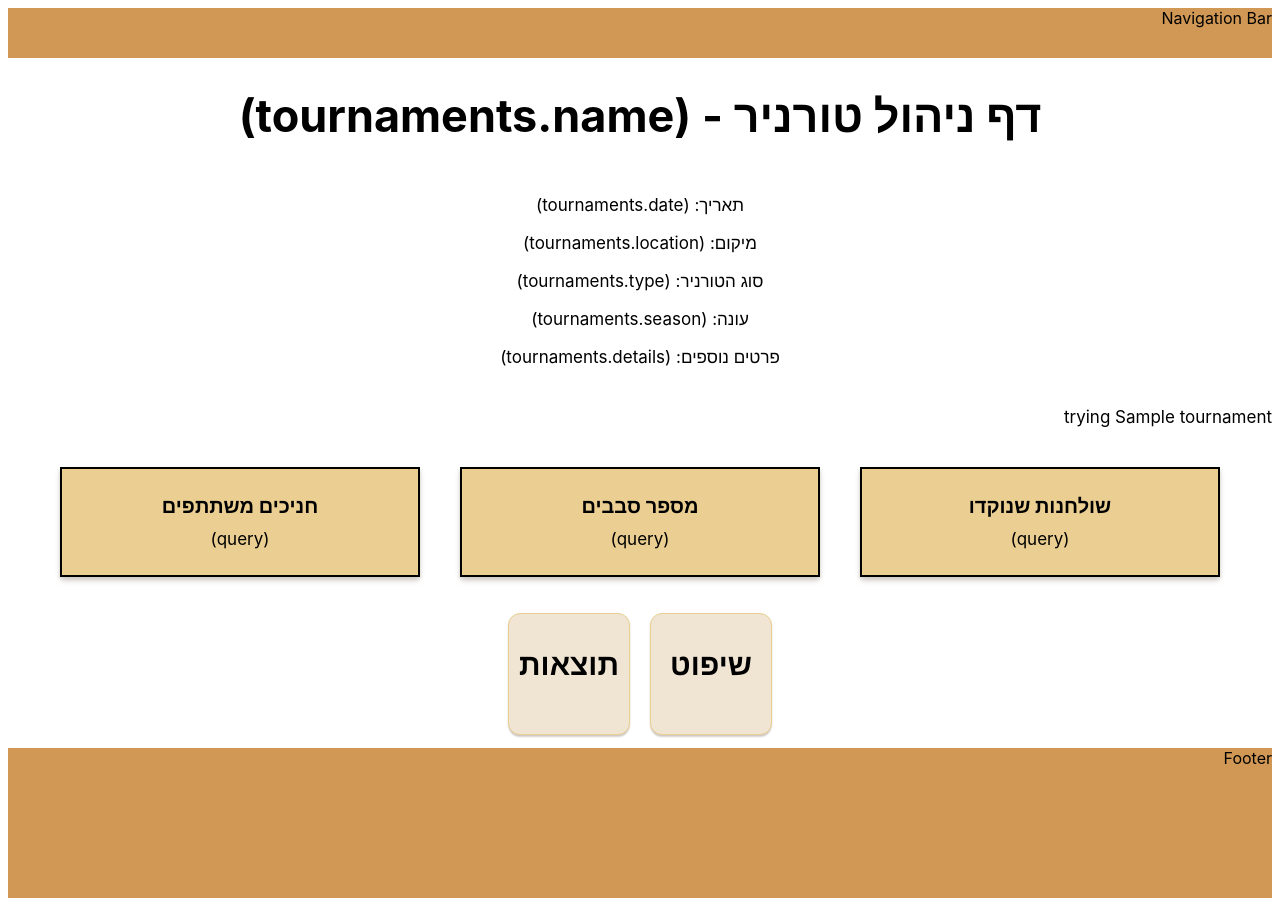
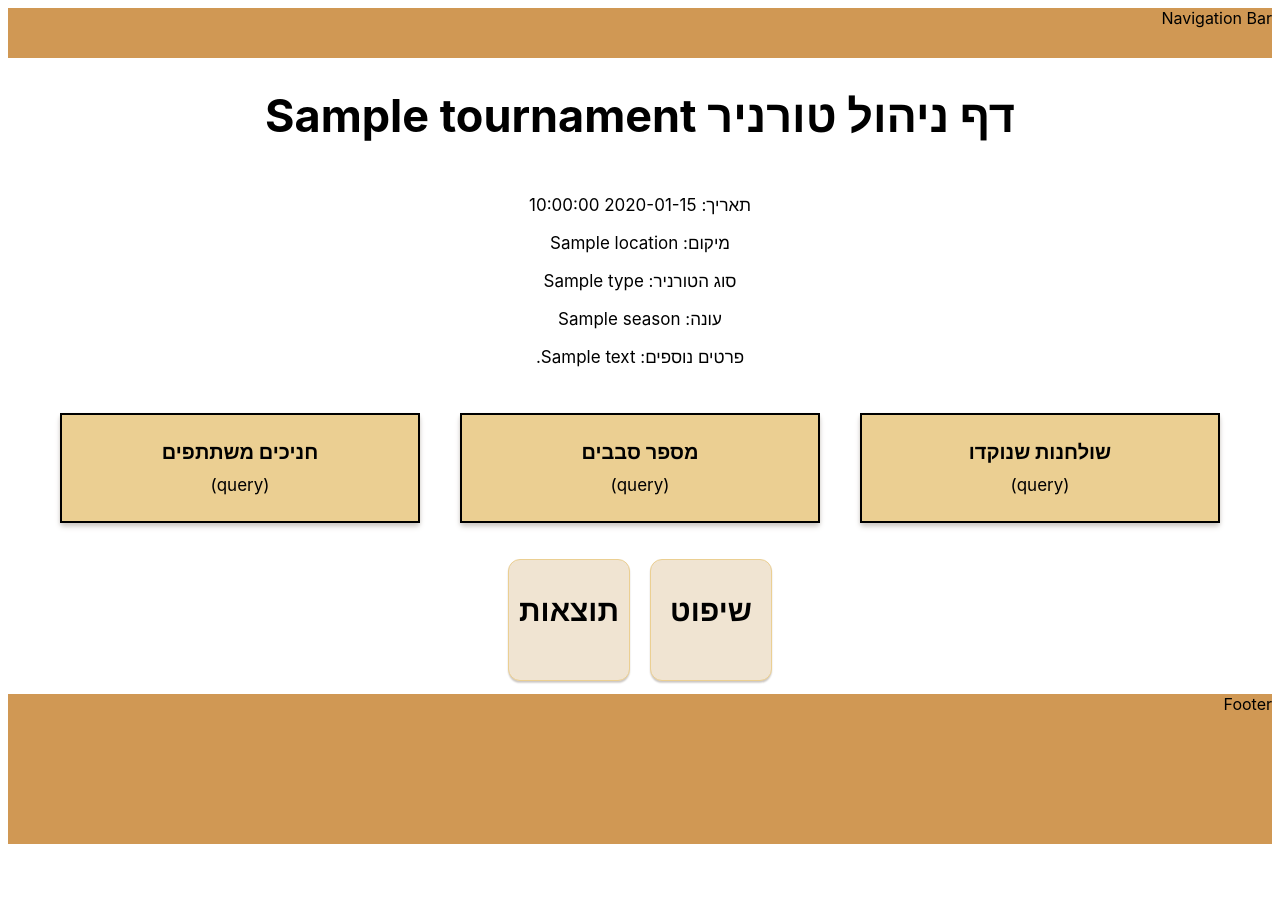
Before and after one commit to naama-grinwald/web-project-g21-part3, a Flask app: template pages/tournament/templates/tournament.html in a window 1280 px wide. After the commit the page ends 844 px from the top, so only its background shows below. Run offline with Flask 2, Linux system fonts and the light colour scheme; the template is opened without the code that fills it: most values are stand-ins (such as "Sample title", 1, 10 or a date in 2020); some web fonts are replaced.

Commit message:
headline ready

```diff
--- a/components/headline/templates/headline.html
+++ b/components/headline/templates/headline.html
@@ -2,12 +2,13 @@
 <link rel="stylesheet" href="{{url_for('headline.static' ,filename='css/headline.css')}}">
 <script src="{{url_for('headline.static', filename='js/headline.js')}}"></script>
 
-
-<h1>דף ניהול טורניר - (tournaments.name)</h1>
+{% for tournament in tournaments %}
+<h1> דף ניהול טורניר {{ tournament.name }}</h1>
 <div class="details">
-<p>תאריך: (tournaments.date) </p>
-<p>מיקום: (tournaments.location) </p>
-<p>סוג הטורניר: (tournaments.type) </p>
-<p>עונה: (tournaments.season) </p>
-<p>פרטים נוספים: (tournaments.details) </p>
+<p> תאריך: {{ tournament.date }}</p>
+<p> מיקום: {{ tournament.location }}</p>
+<p> סוג הטורניר: {{ tournament.type }}</p>
+<p> עונה: {{ tournament.Season }}</p>
+<p> פרטים נוספים: {{ tournament.details }}</p>
 </div>
+{% endfor %}
--- a/pages/tournament/templates/tournament.html
+++ b/pages/tournament/templates/tournament.html
@@ -11,10 +11,9 @@
 
 <!--tohen-->
 {% block tohen %}
-    {% include 'headline.html' %}
-    {% for tournament in tournaments %}
-    <p>trying {{ tournament.name }}</p>
-    {% endfor %}
+
+    {% include 'headline.html' with context %}
+
     <div class="container">
         <div class="detail">
             <h5>שולחנות שנוקדו</h5>
```
Also changed, not shown: 1 other file.
